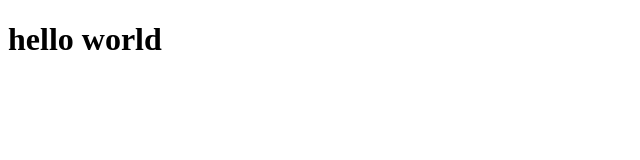
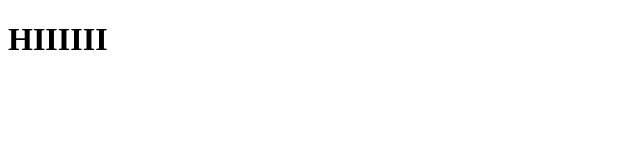
Before and after one commit to mal1ceee/website2, a plain HTML site: page index.html in a window 1280 px wide. Shown: the whole page, without its empty margins (0-640 px from the left). Drawn offline with Linux system fonts and the light colour scheme.

Commit message:
Create index.html

```diff
--- a/index.html
+++ b/index.html
@@ -7,7 +7,7 @@
 
   </head>
 <body>
-  <h1> hello world </h1>
+  <h1>HIIIIII</h1>
 
   </body>
 
```
